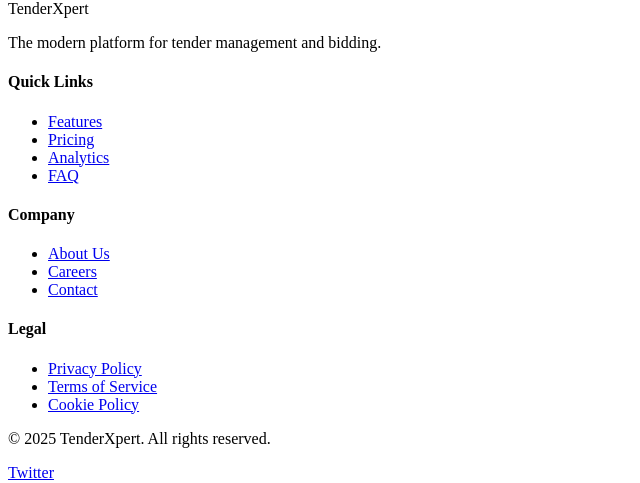
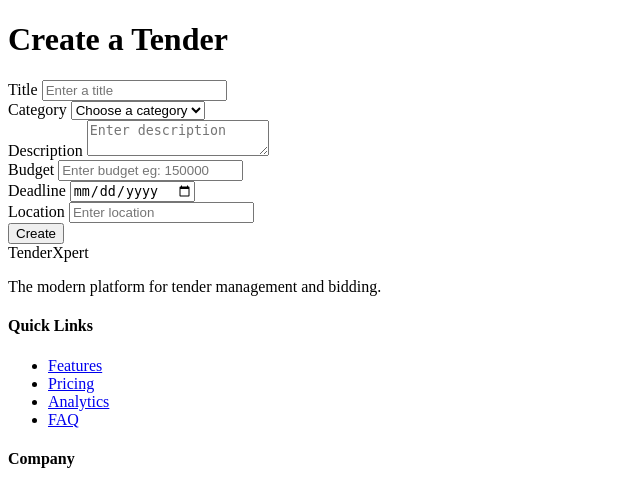
Before and after one commit to kisxo/tender-x, a PHP site: page /tenders/create in a window 1280 px wide. Shown: the part 65-548 px from the top of the page, without its empty margins (0-640 px from the left). Run offline with PHP 8.4, Linux system fonts and the light colour scheme; the visitor is signed in with stand-in values (Sample User, id 1); data that the repository does not hold is empty.

Commit message:
feat: implement tender creation functionality with form and validation

```diff
--- a/app/controllers/Tenders.php
+++ b/app/controllers/Tenders.php
@@ -46,11 +46,36 @@ class Tenders
 
     public function create()
     {
-        if ($_SERVER['REQUEST_METHOD'] === 'POST')
+        loginRequired();
+
+        $category = new Category;
+        $tender = new Tender;
+        $data["tenders"] = [];
+
+        //fetcch categories
+        $data["categories"] = [];
+        $data["category"] = $category->findAll();
+        foreach($data["category"] as $row)
         {
+            $data["categories"][] = ['id' => $row->id, 'name' => $row->name];
+        }
+
+        // create a tender
+        if($_SERVER['REQUEST_METHOD'] === 'POST')
+        {
+
+            $_POST["posted_by"] = $_SESSION["USER"]->id;
+            // validate user uploaded form-data
+            if ($tender->validate($_POST))
+            {
+                $tender->insert($_POST);
+
+                // redirect to login page after successfull registration
+                redirect("/tenders");
+            }
 
         }
 
-        $this->view("tenders.create", []);
+        $this->view("tenders.create", $data);
     }
 }
--- a/app/models/Tender.php
+++ b/app/models/Tender.php
@@ -8,8 +8,14 @@ class Tender
     protected $table = "tenders";
 
     protected $allowedColumns = [
-        "name",
+        "title",
         "description",
+        "category_id",
+        "posted_by",
+        "budget",
+        "deadline",
+        "location",
+        "status",
     ];
 
     public function validate($data)
--- /dev/null
+++ b/app/views/components/tenders/create_tender_form.php
@@ -0,0 +1,51 @@
+<form action="/tenders/create" method="post" class="login-form mt-[40px] mx-auto w-4/5 p-5 mb-30">
+
+    <div class="text-center mb-[40px] text-xl font-bold">
+        <h1 class="mx-auto">Create a Tender</h1>
+    </div>
+
+    <!-- Show Errors -->
+    <?php if (!empty($errors)) : ?>
+        <div class="bg-gray-50 p-3 text-red-400 rounded-sm mb-6">
+            <?= implode("<br/>", $errors) ?>
+        </div>
+    <?php endif; ?>
+
+    <div class="mb-6">
+        <label for="title" class="block mb-2 text-sm font-medium text-gray-600">Title</label>
+        <input type="text" id="title" name="title" class="bg-slate-50 border border-gray-200 text-gray-900 text-sm rounded-sm focus:border-blue-500 block w-full p-2.5 " placeholder="Enter a title" required />
+    </div>
+
+    <div class="mb-6">
+        <label for="category_id" class="block mb-2 text-sm font-medium text-gray-600">Category</label>
+        <select id="category_id" name="category_id" class="bg-slate-50 border border-gray-200 text-gray-900 text-sm rounded-sm focus:border-blue-500 block w-full p-2.5 " required >
+            <option selected>Choose a category</option>
+            <?php foreach ($categories as $category): ?>
+                <option value=<?= $category["id"] ?> > <?= $category["name"] ?> </option>
+            <?php endforeach; ?>
+        </select>
+    </div>
+
+    <div class="mb-6">
+        <label for="description" class="block mb-2 text-sm font-medium text-gray-600">Description</label>
+        <textarea type="text" id="description" name="description" class="bg-slate-50 border border-gray-200 text-gray-900 text-sm rounded-sm focus:border-blue-500 block w-full p-2.5 " placeholder="Enter description" required></textarea>
+    </div>
+
+    <div class="mb-6">
+        <label for="budget" class="block mb-2 text-sm font-medium text-gray-600">Budget</label>
+        <input type="number" id="budget" name="budget" class="bg-slate-50 border border-gray-200 text-gray-900 text-sm rounded-sm focus:border-blue-500 block w-full p-2.5 " placeholder="Enter budget eg: 150000" required />
+    </div>
+
+    <div class="mb-6">
+        <label for="deadline" class="block mb-2 text-sm font-medium text-gray-600">Deadline</label>
+        <input type="date" id="deadline" name="deadline" class="bg-slate-50 border border-gray-200 text-gray-900 text-sm rounded-sm focus:border-blue-500 block w-full p-2.5 " placeholder="Enter deadline" required />
+    </div>
+
+    <div class="mb-6">
+        <label for="location" class="block mb-2 text-sm font-medium text-gray-600">Location</label>
+        <input type="text" id="location" name="location" class="bg-slate-50 border border-gray-200 text-gray-900 text-sm rounded-sm focus:border-blue-500 block w-full p-2.5 " placeholder="Enter location" required />
+    </div>
+
+    <button type="submit" class="my-8 text-white bg-blue-500 hover:bg-blue-600 focus:outline-none focus:ring-4 focus:ring-blue-300 font-medium rounded-sm text-sm w-full py-2.5 text-center mb-2 ">Create</button>
+
+</form>
--- a/app/views/components/tenders/tender_list.php
+++ b/app/views/components/tenders/tender_list.php
@@ -1,10 +1,6 @@
 
 <div class="grid grid-cols-1 sm:grid-cols-2 lg:grid-cols-3 gap-6 p-4 sm:px-10 lg:px-30">
-    <?php
-
-use function PHPSTORM_META\type;
-
- foreach ($tenders as $tender): ?>
+    <?php foreach ($tenders as $tender): ?>
         <div class="bg-white rounded-md border border-gray-200 shadow-sm hover:shadow-md transition-all duration-300 flex flex-col justify-between">
             <div class="p-6">
                 <h2 class="text-lg font-semibold text-gray-800 leading-snug line-clamp-2 mb-4">
--- a/app/views/tenders.create.view.php
+++ b/app/views/tenders.create.view.php
@@ -12,7 +12,13 @@
     <!-- Navbar -->
     <?php require "components/navbar.php"; ?>
 
+    <main>
 
+        <!-- Tender creation form -->
+        <?php require "components/tenders/create_tender_form.php"; ?>
+
+
+    </main>
     <!-- Footer Section -->
     <?php require_once "components/footer.php" ?>
 </body>
```
